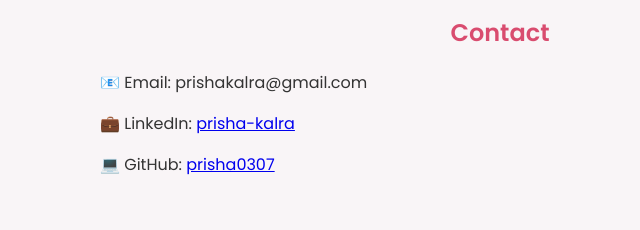
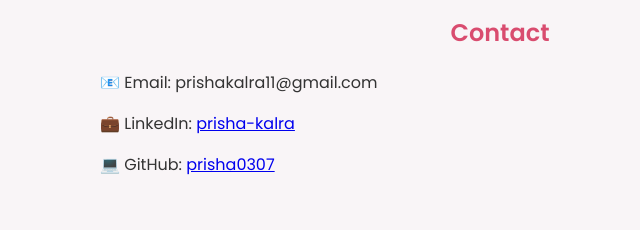
Before and after one commit to prisha0307/Portfolio, a plain HTML site: page index.html in a window 1280 px wide. Shown: the part 1436-1666 px from the top of the page, 140-780 px from the left. Drawn offline with Linux system fonts and the light colour scheme.

Commit message:
Update index.html

```diff
--- a/index.html
+++ b/index.html
@@ -106,7 +106,7 @@
     </div>
   </section>  <section>
     <h2>Contact</h2>
-    <p>📧 Email: prishakalra@gmail.com</p>
+    <p>📧 Email: prishakalra11@gmail.com</p>
     <p>💼 LinkedIn: <a href="https://www.linkedin.com/in/prisha-kalra-73422a20b" target="_blank">prisha-kalra</a></p>
     <p>💻 GitHub: <a href="https://github.com/prisha0307" target="_blank">prisha0307</a></p>
   </section>  <div class="footer">
```
